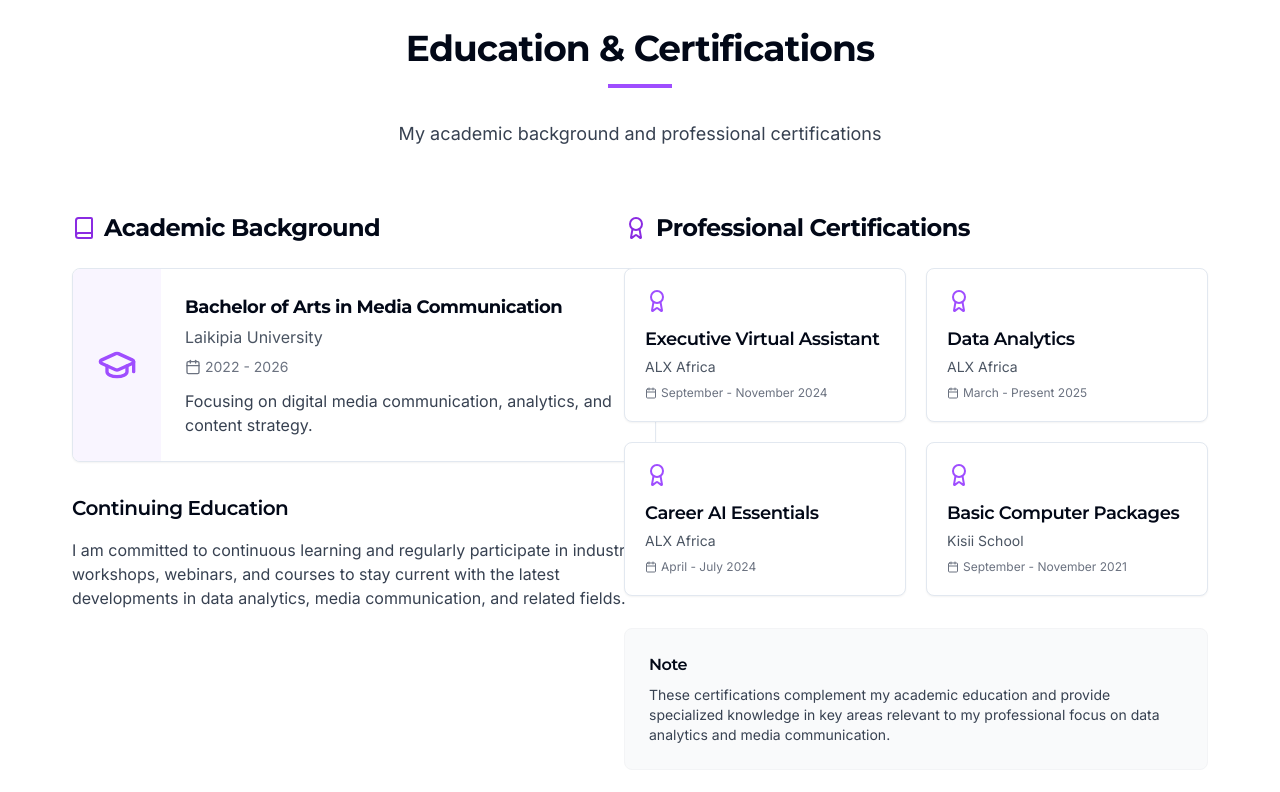
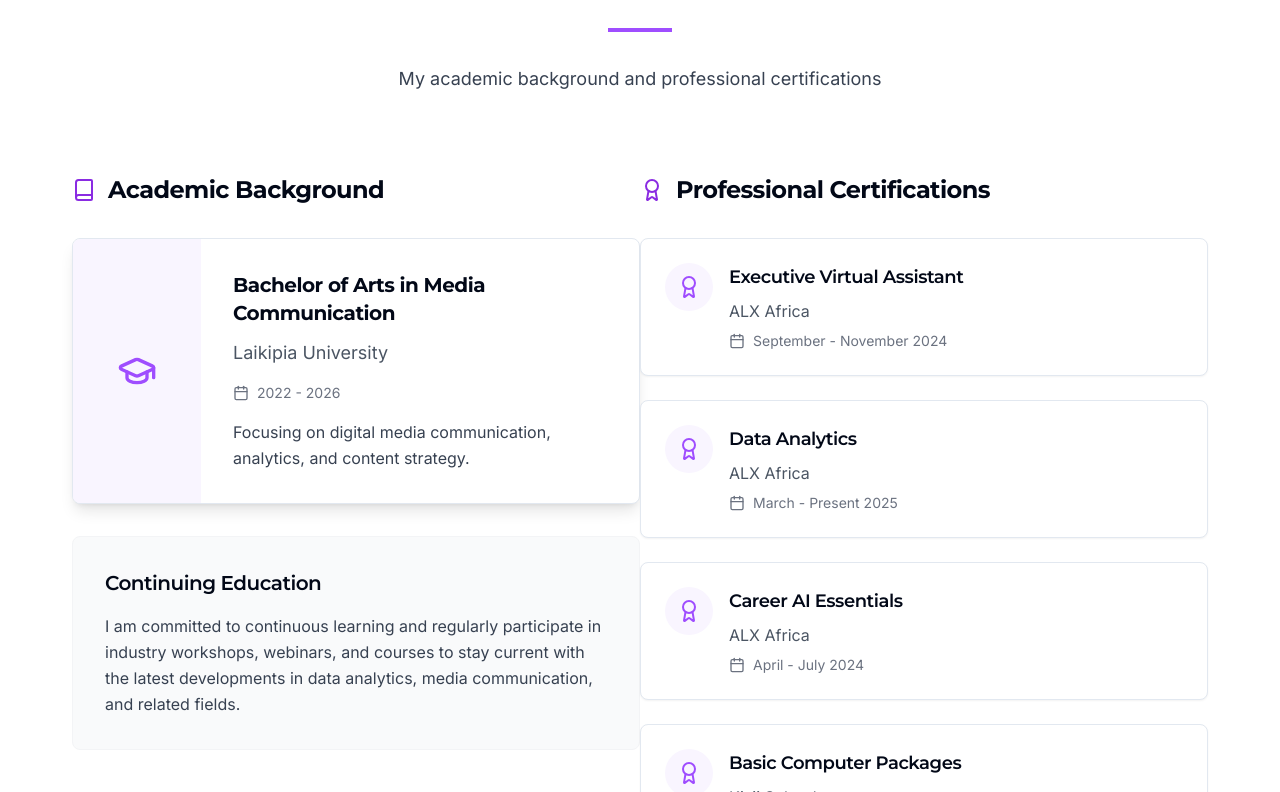
Before and after one commit to kenwilson741/kenagwa-portfolio-craft, a React (Vite) app: page / in a window 1280 px wide. Shown: the part 6408-7200 px from the top of the page. Built offline with nearby package versions, Linux system fonts and the light colour scheme.

Commit message:
Refactor: Improve spacing in education and contact sections
Adjusted padding and margins in the Education and Contact components to reduce content overcrowding and improve visual spacing.

```diff
--- a/src/components/Education.tsx
+++ b/src/components/Education.tsx
@@ -41,37 +41,38 @@ const Education = () => {
   ];
 
   return (
-    <section id="education" className="py-20 bg-white">
-      <div className="section-container">
-        <div className="mb-16 text-center">
-          <h2 className="text-3xl md:text-4xl font-bold mb-4">Education & Certifications</h2>
+    <section id="education" className="py-24 bg-white">
+      <div className="max-w-7xl mx-auto px-4 sm:px-6 lg:px-8">
+        <div className="mb-20 text-center">
+          <h2 className="text-3xl md:text-4xl font-bold mb-6">Education & Certifications</h2>
           <div className="w-16 h-1 bg-brand-500 mx-auto mb-8"></div>
-          <p className="text-lg text-gray-700 max-w-3xl mx-auto">
+          <p className="text-lg text-gray-700 max-w-3xl mx-auto leading-relaxed">
             My academic background and professional certifications
           </p>
         </div>
 
-        <div className="grid grid-cols-1 lg:grid-cols-2 gap-12">
-          <div className="reveal" data-animation="fade-right">
-            <h3 className="flex items-center text-2xl font-bold mb-6">
-              <Book className="w-6 h-6 mr-2 text-brand-600" /> Academic Background
+        <div className="grid grid-cols-1 xl:grid-cols-2 gap-16 lg:gap-20">
+          <div className="reveal space-y-8" data-animation="fade-right">
+            <h3 className="flex items-center text-2xl font-bold mb-8">
+              <Book className="w-6 h-6 mr-3 text-brand-600" /> Academic Background
             </h3>
-            <div className="space-y-6">
+
+            <div className="space-y-8">
               {academic.map((item, index) => (
-                <Card key={index} className="overflow-hidden">
+                <Card key={index} className="overflow-hidden shadow-lg hover:shadow-xl transition-shadow duration-300">
                   <CardContent className="p-0">
-                    <div className="flex">
-                      <div className="bg-brand-50 p-6 flex items-center justify-center">
+                    <div className="flex flex-col sm:flex-row">
+                      <div className="bg-brand-50 p-8 flex items-center justify-center sm:w-32 sm:min-w-32">
                         {item.icon}
                       </div>
-                      <div className="p-6">
-                        <h4 className="font-bold text-lg mb-1">{item.degree}</h4>
-                        <p className="text-gray-600 mb-2">{item.institution}</p>
-                        <div className="flex items-center text-sm text-gray-500 mb-3">
-                          <Calendar className="w-4 h-4 mr-1" />
+                      <div className="p-8 flex-1">
+                        <h4 className="font-bold text-xl mb-3">{item.degree}</h4>
+                        <p className="text-gray-600 text-lg mb-4">{item.institution}</p>
+                        <div className="flex items-center text-sm text-gray-500 mb-4">
+                          <Calendar className="w-4 h-4 mr-2" />
                           <span>{item.period}</span>
                         </div>
-                        <p className="text-gray-700">{item.description}</p>
+                        <p className="text-gray-700 leading-relaxed">{item.description}</p>
                       </div>
                     </div>
                   </CardContent>
@@ -79,9 +80,9 @@ const Education = () => {
               ))}
             </div>
 
-            <div className="mt-8">
+            <div className="mt-12 bg-gray-50 p-8 rounded-lg border border-gray-100">
               <h3 className="text-xl font-semibold mb-4">Continuing Education</h3>
-              <p className="text-gray-700">
+              <p className="text-gray-700 leading-relaxed">
                 I am committed to continuous learning and regularly participate in industry workshops,
                 webinars, and courses to stay current with the latest developments in data analytics,
                 media communication, and related fields.
@@ -89,31 +90,36 @@ const Education = () => {
             </div>
           </div>
 
-          <div className="reveal" data-animation="fade-left">
-            <h3 className="flex items-center text-2xl font-bold mb-6">
-              <Award className="w-6 h-6 mr-2 text-brand-600" /> Professional Certifications
+          <div className="reveal space-y-8" data-animation="fade-left">
+            <h3 className="flex items-center text-2xl font-bold mb-8">
+              <Award className="w-6 h-6 mr-3 text-brand-600" /> Professional Certifications
             </h3>
-            <div className="grid grid-cols-1 sm:grid-cols-2 gap-5">
+
+            <div className="grid grid-cols-1 gap-6">
               {certifications.map((cert, index) => (
-                <Card key={index} className="hover:shadow-md transition-all">
-                  <CardContent className="p-5">
-                    <div className="mb-3">
-                      {cert.icon}
-                    </div>
-                    <h4 className="font-semibold text-lg mb-1">{cert.title}</h4>
-                    <p className="text-gray-600 text-sm">{cert.issuer}</p>
-                    <div className="flex items-center text-xs text-gray-500 mt-2">
-                      <Calendar className="w-3 h-3 mr-1" />
-                      <span>{cert.date}</span>
+                <Card key={index} className="hover:shadow-lg transition-all duration-300 transform hover:-translate-y-1">
+                  <CardContent className="p-6">
+                    <div className="flex items-start space-x-4">
+                      <div className="bg-brand-50 p-3 rounded-full flex-shrink-0">
+                        {cert.icon}
+                      </div>
+                      <div className="flex-1 min-w-0">
+                        <h4 className="font-semibold text-lg mb-2">{cert.title}</h4>
+                        <p className="text-gray-600 text-base mb-2">{cert.issuer}</p>
+                        <div className="flex items-center text-sm text-gray-500">
+                          <Calendar className="w-4 h-4 mr-2" />
+                          <span>{cert.date}</span>
+                        </div>
+                      </div>
                     </div>
                   </CardContent>
                 </Card>
               ))}
             </div>
 
-            <div className="mt-8 bg-gray-50 p-6 rounded-lg border border-gray-100">
-              <h4 className="font-semibold mb-2">Note</h4>
-              <p className="text-gray-700 text-sm">
+            <div className="mt-12 bg-blue-50 p-8 rounded-lg border border-blue-100">
+              <h4 className="font-semibold text-lg mb-4 text-blue-900">Professional Development</h4>
+              <p className="text-blue-800 leading-relaxed">
                 These certifications complement my academic education and provide specialized
                 knowledge in key areas relevant to my professional focus on data analytics and
                 media communication.
```
Also changed, not shown: src/components/Contact.tsx (+47 -39 lines).
